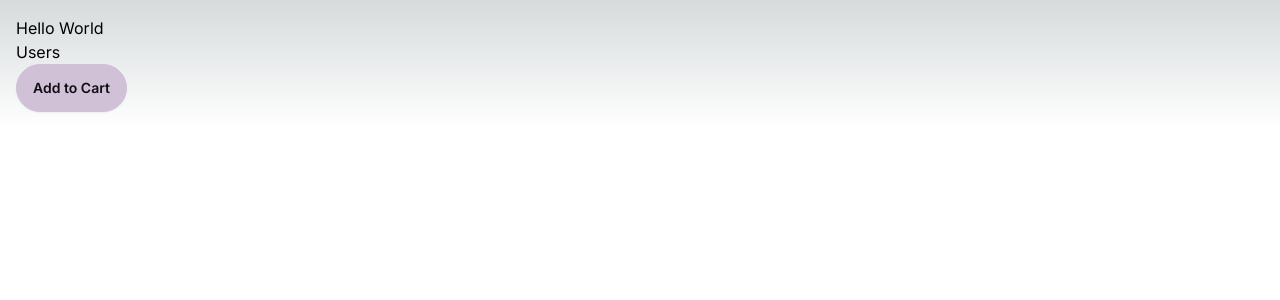
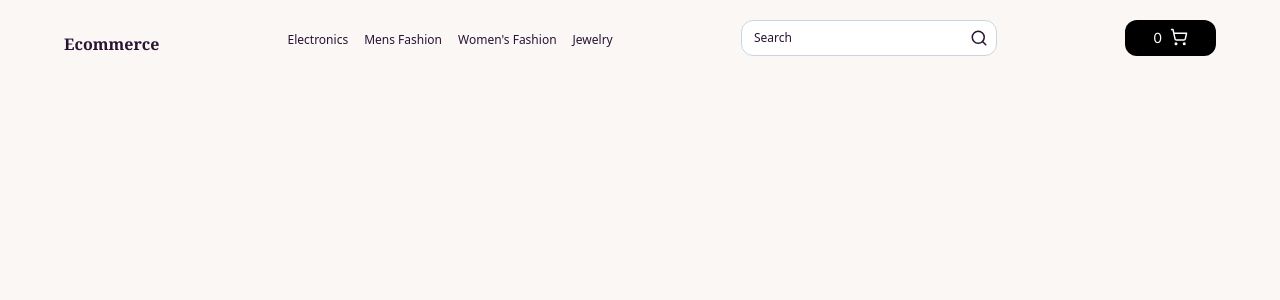
Before and after one commit to aye-shadow/next-app, a Next.js app: page / in a window 1280 px wide. Shown: the top 300 px of the page. Built offline with nearby package versions, Linux system fonts and the light colour scheme.

Commit message:
navbar added

```diff
--- a/app/components/AddToCart.tsx
+++ /dev/null
@@ -1,12 +0,0 @@
-"use client";
-import React from "react";
-
-const AddToCart = () => {
-  return (
-    <div>
-      <button className="btn btn-primary" onClick={() => console.log("Click")}>Add to Cart</button>
-    </div>
-  );
-};
-
-export default AddToCart;
--- /dev/null
+++ b/app/components/Categories.tsx
@@ -0,0 +1,11 @@
+import React from "react";
+
+const Categories = ({data}: {data: {text: string}}) => {
+  return (
+    <>
+      <li className="hover:font-semibold cursor-pointer">{data.text}</li>
+    </>
+  );
+};
+
+export default Categories;
--- /dev/null
+++ b/app/components/Header.tsx
@@ -0,0 +1,34 @@
+import React from "react";
+import { ShoppingCart } from "lucide-react";
+import { Search } from "lucide-react";
+import SearchBar from "./SearchBar";
+import Categories from "./Categories";
+
+const Header = () => {
+  return (
+    <nav className="flex justify-between bg-slate-00 relative py-4 px-16 pb-8">
+      <span className="font-bold font-serif pt-4 cursor-pointer">Ecommerce</span>
+      <ul className="flex gap-4 font-sans text-xs pt-4">
+        {/*categories */}
+        <Categories data={{text: "Electronics"}}></Categories>
+        <Categories data={{text: "Mens Fashion"}}></Categories>
+        <Categories data={{text: "Women's Fashion"}}></Categories>
+        <Categories data={{text: "Jewelry"}}></Categories>
+      </ul>
+
+      {/* search bar */}
+      <span className="flex align-middle flex-row rounded-xl min-w-64 border border-slate-300 pr-2 px-1 bg-white mt-1">
+        <SearchBar />
+        <Search size={18} className="mt-2" />
+      </span>
+
+      {/* shopping cart */}
+      <span className="bg-black flex align-middle text-white px-7 rounded-xl pt-2 gap-2 text-sm mt-1">
+        <p>0</p>
+        <ShoppingCart size={18} />
+      </span>
+    </nav>
+  );
+};
+
+export default Header;
--- a/app/components/ProductCard.module.css
+++ /dev/null
@@ -1,4 +0,0 @@
-.card {
-    padding: 1rem;
-    border: 1px solid #ccc;
-}
--- a/app/components/ProductCard.tsx
+++ /dev/null
@@ -1,13 +0,0 @@
-import React from "react";
-import AddToCart from "./AddToCart";
-// import styles from "./ProductCard.module.css";
-
-const ProductCard = () => {
-  return (
-    <div /*className="p-5 my-5 bg-sky-400 text-white text-xl hover:bg-sky-600"*/>
-      <AddToCart></AddToCart>
-    </div>
-  );
-};
-
-export default ProductCard;
--- /dev/null
+++ b/app/components/SearchBar.tsx
@@ -0,0 +1,14 @@
+"use client";
+import React from "react";
+
+const SearchBar = () => {
+  return (
+    <input
+      type="text"
+      className="p-2 text-xs rounded font-sans flex-1 bg-transparent focus:outline-none placeholder:text-inherit"
+      placeholder="Search"
+    />
+  );
+};
+
+export default SearchBar;
--- a/app/globals.css
+++ b/app/globals.css
@@ -2,7 +2,7 @@
 @tailwind components;
 @tailwind utilities;
 
-:root {
+/* :root {
   --foreground-rgb: 0, 0, 0;
   --background-start-rgb: 214, 219, 220;
   --background-end-rgb: 255, 255, 255;
@@ -14,7 +14,7 @@
     --background-start-rgb: 0, 0, 0;
     --background-end-rgb: 0, 0, 0;
   }
-}
+} */
 
 body {
   color: rgb(var(--foreground-rgb));
@@ -24,7 +24,6 @@ body {
       rgb(var(--background-end-rgb))
     )
     rgb(var(--background-start-rgb));
-    padding: 1rem;
 }
 
 @layer utilities {
--- a/app/page.tsx
+++ b/app/page.tsx
@@ -1,13 +1,9 @@
-import Image from "next/image";
-import Link from "next/link";
-import ProductCard from "./components/ProductCard";
+import Header from "./components/Header";
 
 export default function Home() {
   return (
     <main>
-      <h1>Hello World</h1>
-      <Link href="/users">Users</Link>
-      <ProductCard></ProductCard>
+      <Header />
     </main>
   );
 }
--- a/app/users/new/page.tsx
+++ /dev/null
@@ -1,9 +0,0 @@
-import React from 'react'
-
-const NewUsersPage = () => {
-  return (
-    <div>NewUsersPage</div>
-  )
-}
-
-export default NewUsersPage
--- a/app/users/page.tsx
+++ /dev/null
@@ -1,41 +0,0 @@
-import React from "react";
-
-interface User {
-  id: number;
-  name: string;
-  email: string;
-}
-
-const UsersPage = async () => {
-  const res = await fetch(
-    "https://jsonplaceholder.typicode.com/users"
-    /*, {cache: no-store} if data changing frequently
-  {next: {revalidate: 10}} gets fresh data every 10 seconds*/
-  );
-  const users: User[] = await res.json();
-
-  return (
-    <>
-      <h1>Users</h1>
-      <p>{new Date().toLocaleTimeString()}</p>
-      <table className="table table-bordered">
-        <thead>
-          <tr>
-            <th>Name</th>
-            <th>Email</th>
-          </tr>
-        </thead>
-        <tbody>
-          {users.map((user) => (
-            <tr key={user.id}>
-              <td>{user.name}</td>
-              <td>{user.email}</td>
-            </tr>
-          ))}
-        </tbody>
-      </table>
-    </>
-  );
-};
-
-export default UsersPage;
--- a/package.json
+++ b/package.json
@@ -9,6 +9,7 @@
     "lint": "next lint"
   },
   "dependencies": {
+    "lucide-react": "^0.387.0",
     "next": "14.2.3",
     "react": "^18",
     "react-dom": "^18"
--- a/tailwind.config.ts
+++ b/tailwind.config.ts
@@ -18,7 +18,7 @@ const config: Config = {
   plugins: [require('daisyui')],
   daisyui: {
     themes: [
-      "pastel",
+      "cupcake"
     ],
   },
 };
```
Also changed, not shown: 1 other file (tests, documents, lock files or other folders).
